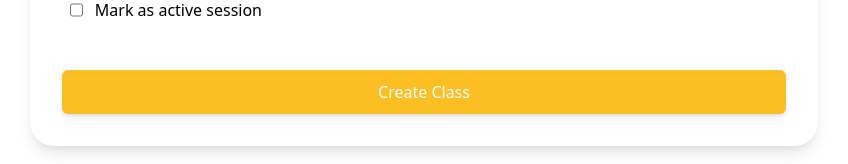
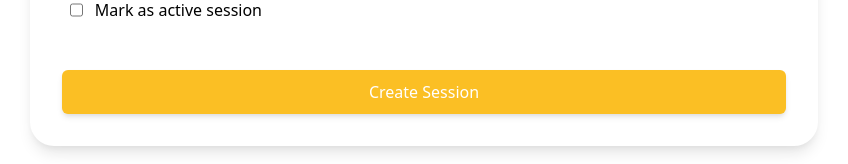
Before and after one commit to iammola/cbt, a Next.js app: page /create/sessions in a window 1280 px wide. Shown: the part 565-729 px from the top of the page, without its empty margins (216-1064 px from the left). Built offline with nearby package versions, Linux system fonts and the light colour scheme.

Commit message:
corrected button text

```diff
--- a/pages/create/sessions.tsx
+++ b/pages/create/sessions.tsx
@@ -145,7 +145,7 @@ const CreateSession: NextPage = () => {
                         type="submit"
                         className="flex gap-4 items-center justify-center mt-3 py-2.5 px-3 rounded-md shadow-md text-white transition-colors focus:outline-none focus:ring-2 focus:ring-offset-2  focus:ring-offset-white bg-yellow-400 hover:bg-yellow-500 focus:ring-yellow-500"
                     >
-                        Create Class
+                        Create Session
                     </button>
                 </form>
             </section>
```
